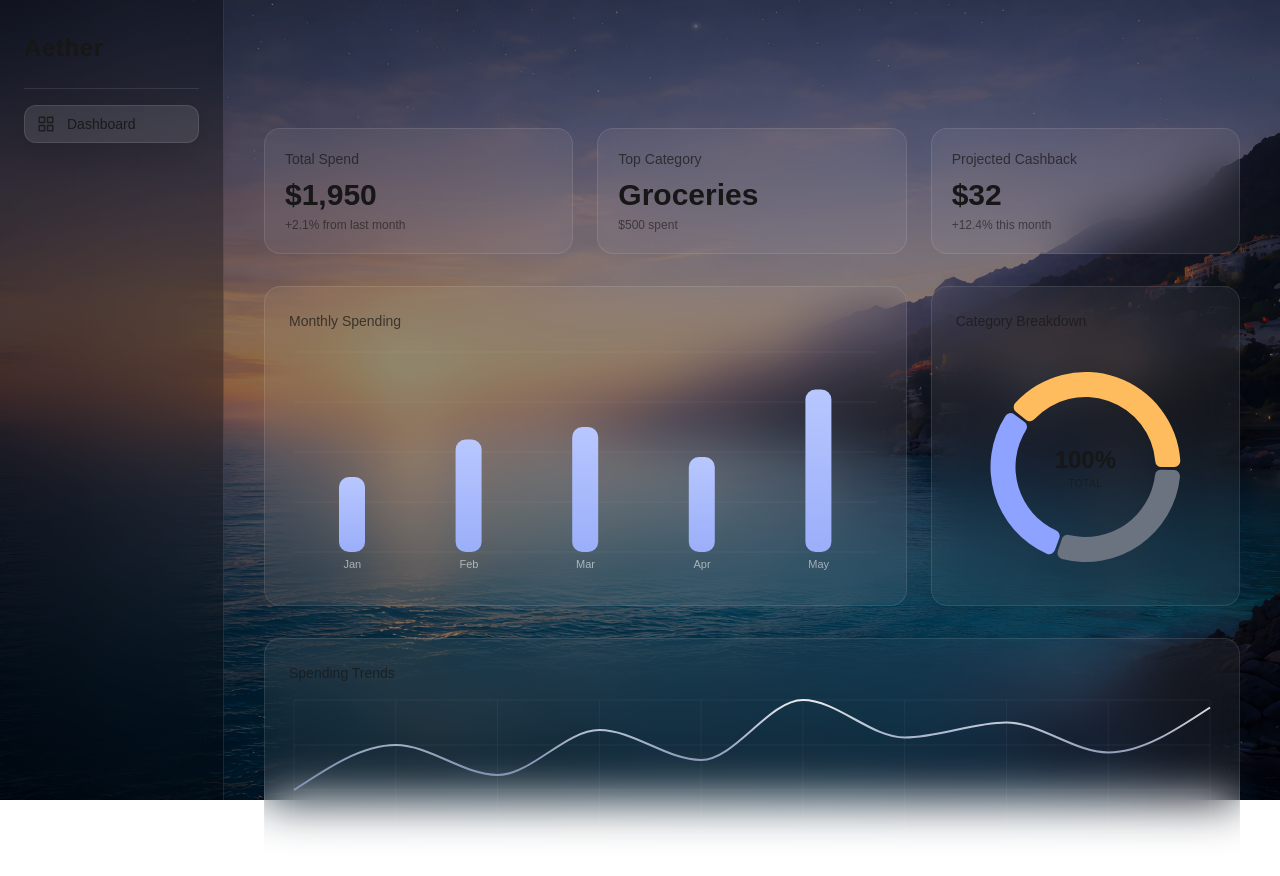
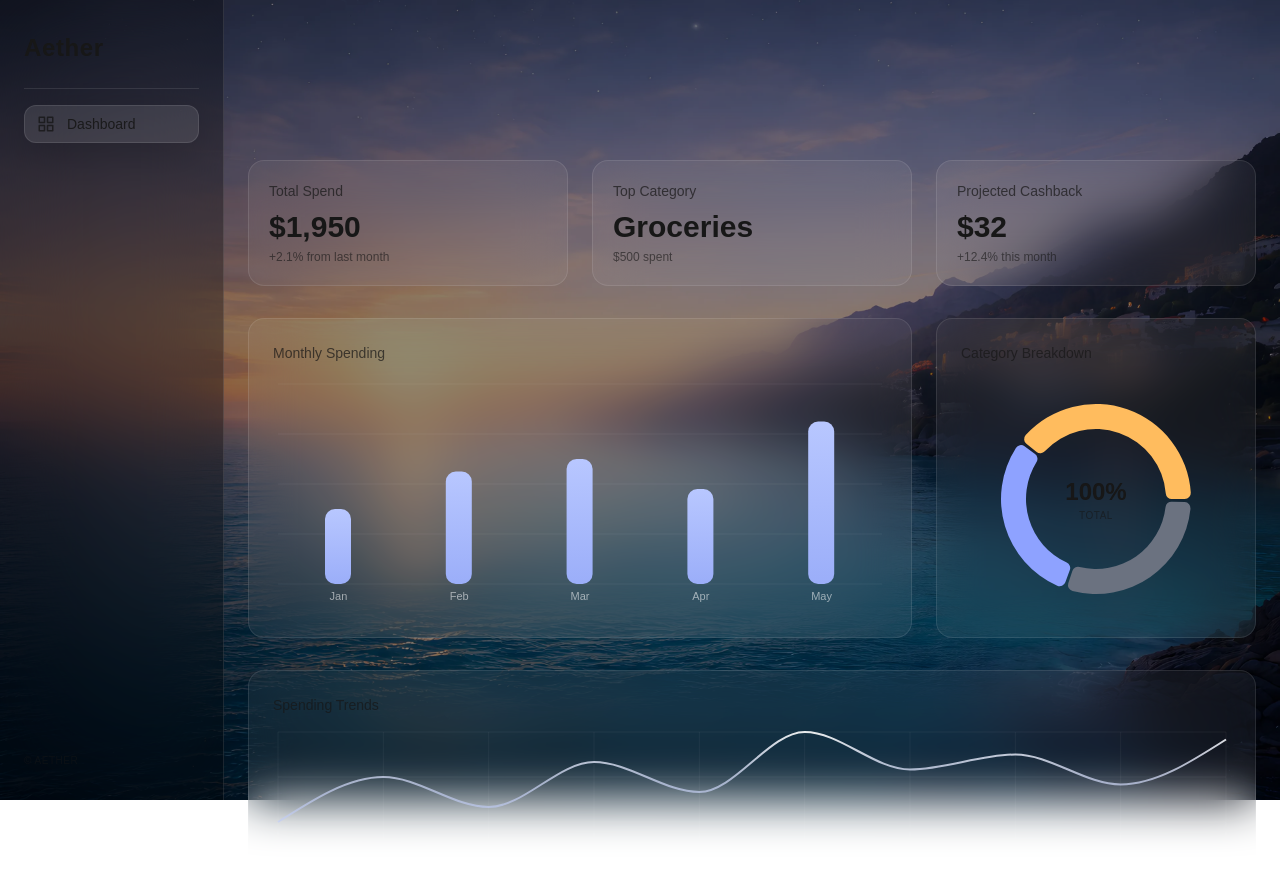
Before and after one commit to vmoreira-dev/Aether, a Next.js app: page / in a window 1280 px wide. Shown: the top 876 px of the page. Built offline with nearby package versions, Linux system fonts and the light colour scheme.

Commit message:
centered ui

```diff
--- a/src/app/components/Sidebar.tsx
+++ b/src/app/components/Sidebar.tsx
@@ -46,7 +46,10 @@ export default function Sidebar() {
       {/* Bottom fade spacer */}
       <div className="flex-1" />
 
-
+      {/* Footer */}
+      <div className="text-[10px] opacity-50 tracking-wider">
+        © AETHER
+      </div>
     </aside>
   );
 }
--- a/src/app/page.tsx
+++ b/src/app/page.tsx
@@ -10,8 +10,10 @@ export default function Page() {
     <div className="flex min-h-screen">
       <Sidebar />
 
-      <main className="flex-1 flex justify-center">
-        <div className="max-w-5xl w-full px-6 pt-32 pb-20">
+     <main className="flex-1 flex justify-center items-start">
+  <div className="max-w-6xl w-full px-6 pt-[20vh] pb-24">
+
+
 
           <SortableGrid
             items={[
```
